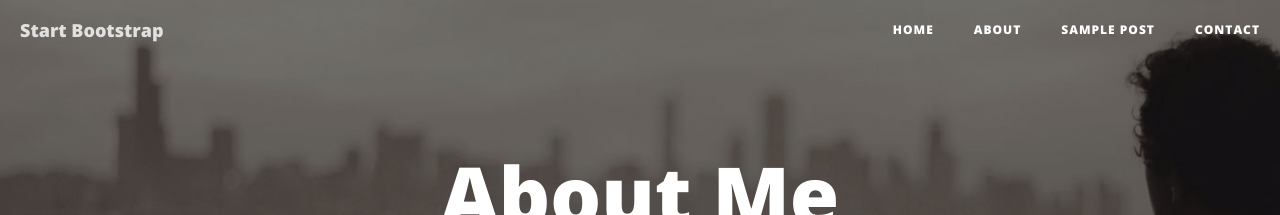
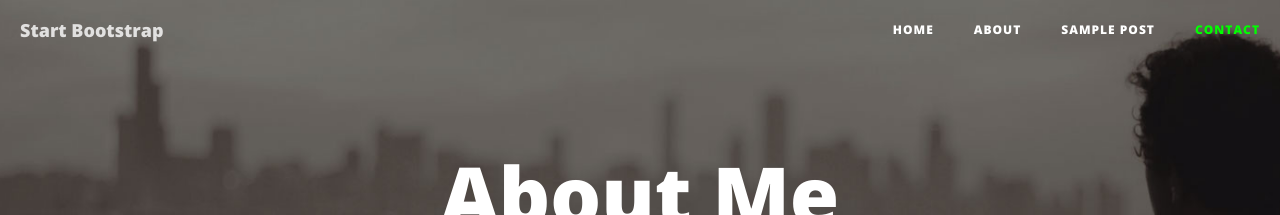
Before and after one commit to Dessagn/profile, a Jekyll site: the page built from contact.html, in a window 1280 px wide. Shown: the top 215 px of the page. Built offline with Jekyll 4.4.1, drawn with Linux system fonts in a browser that asks for light colours; nearby versions of some CDN libraries; Markdown is read by kramdown in place of the engine named in the settings.

Commit message:
css modified

```diff
--- a/css/clean-blog.css
+++ b/css/clean-blog.css
@@ -58,9 +58,12 @@ hr.small {
   font-weight: 800;
   letter-spacing: 1px;
 }
-.active-tab{
-  color: #00ff00;
+
+.active-tab {
+  color: #00ff00 !important;
+  font-size: 16px;
 }
+
 @media only screen and (min-width: 768px) {
   .navbar-custom {
     background: transparent;
```
